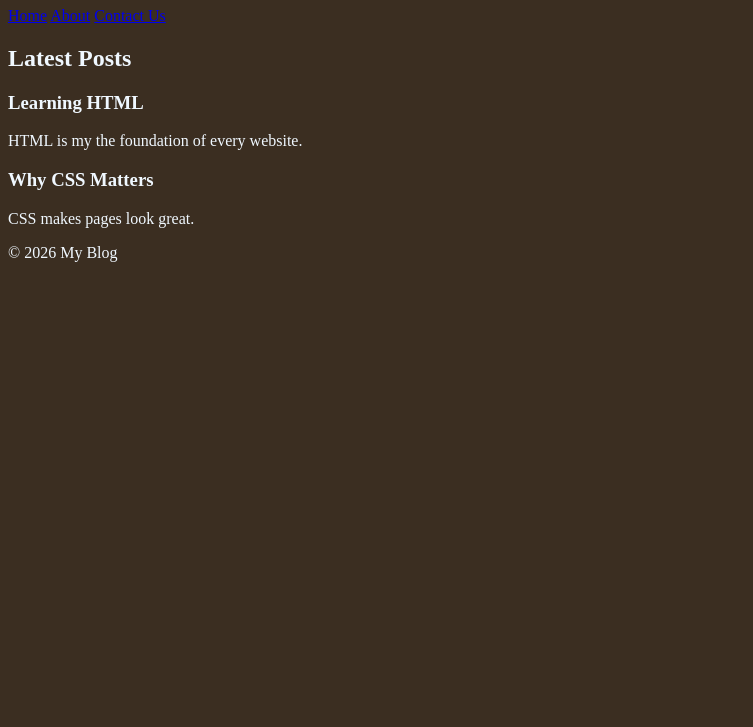
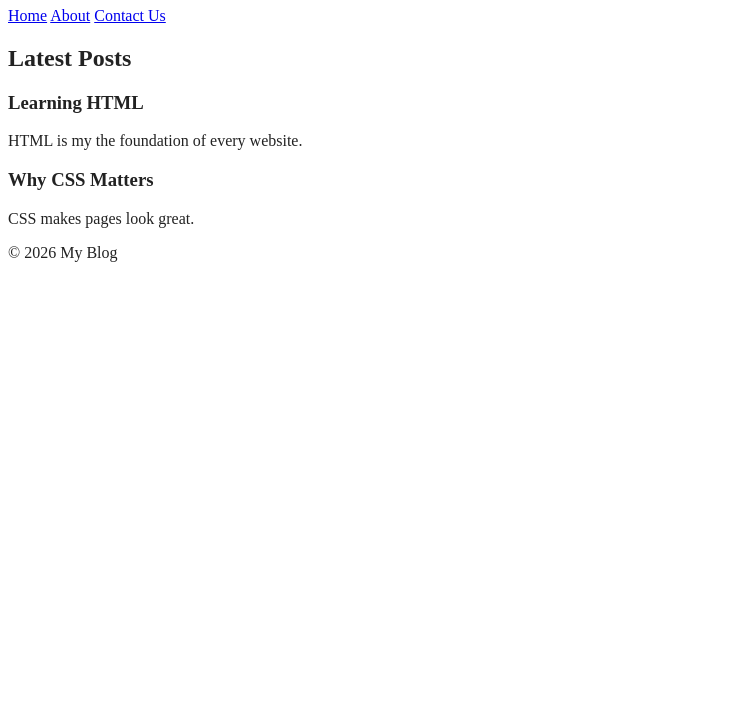
Before and after one commit to MariamYounes5/my-project, a plain HTML site: page index.html in a window 1280 px wide. Shown: the part 73-800 px from the top of the page, without its empty margins (0-753 px from the left). Drawn offline with Linux system fonts and the light colour scheme.

Commit message:
Change background to white

```diff
--- a/css/Stylesheet.css
+++ b/css/Stylesheet.css
@@ -4,6 +4,6 @@ h1{
     text-align: center;
 }
 body{
-    background-color: rgb(59, 46, 33);
-    color: aliceblue;
+    background-color: white;
+    color: #222222;
 }
```
